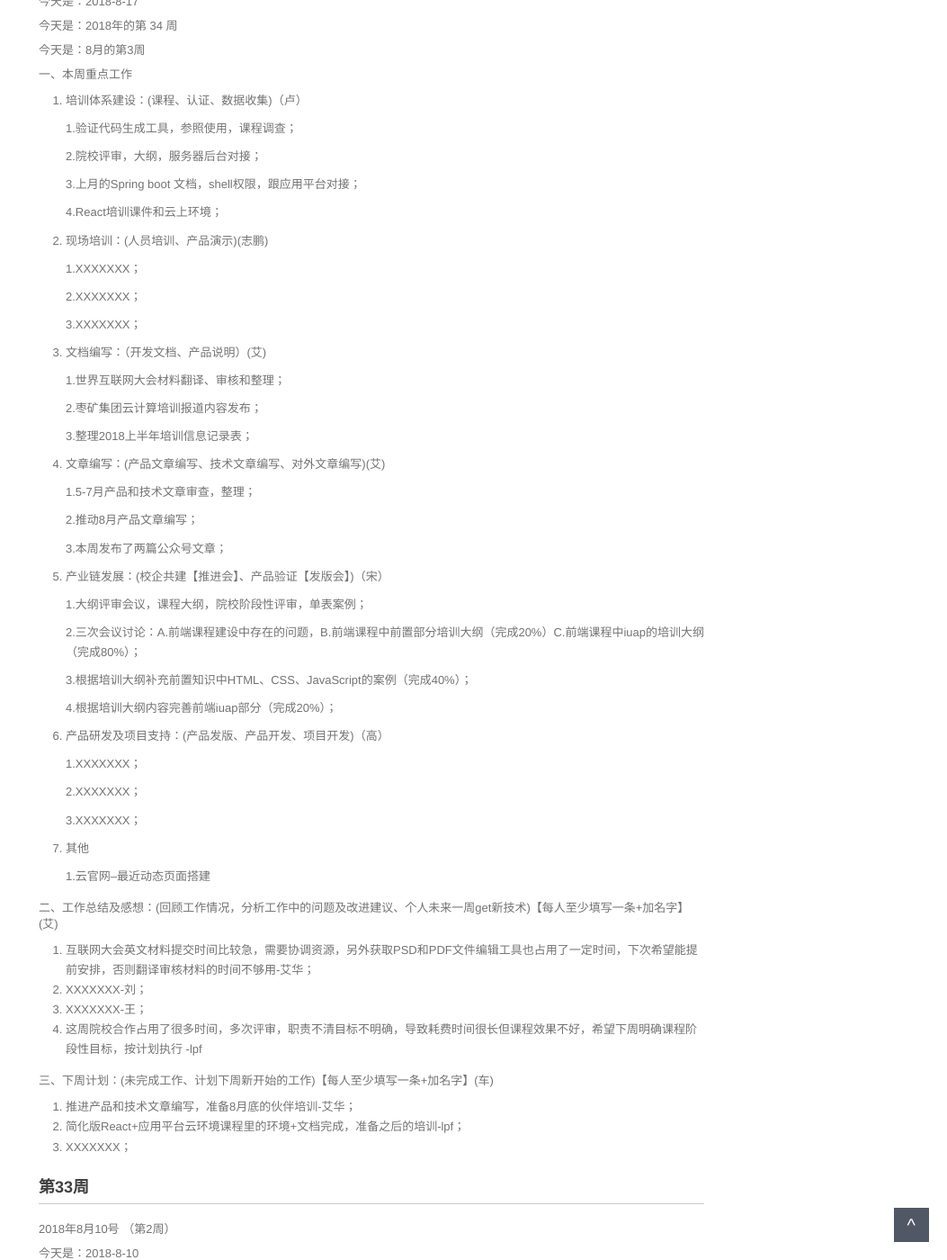
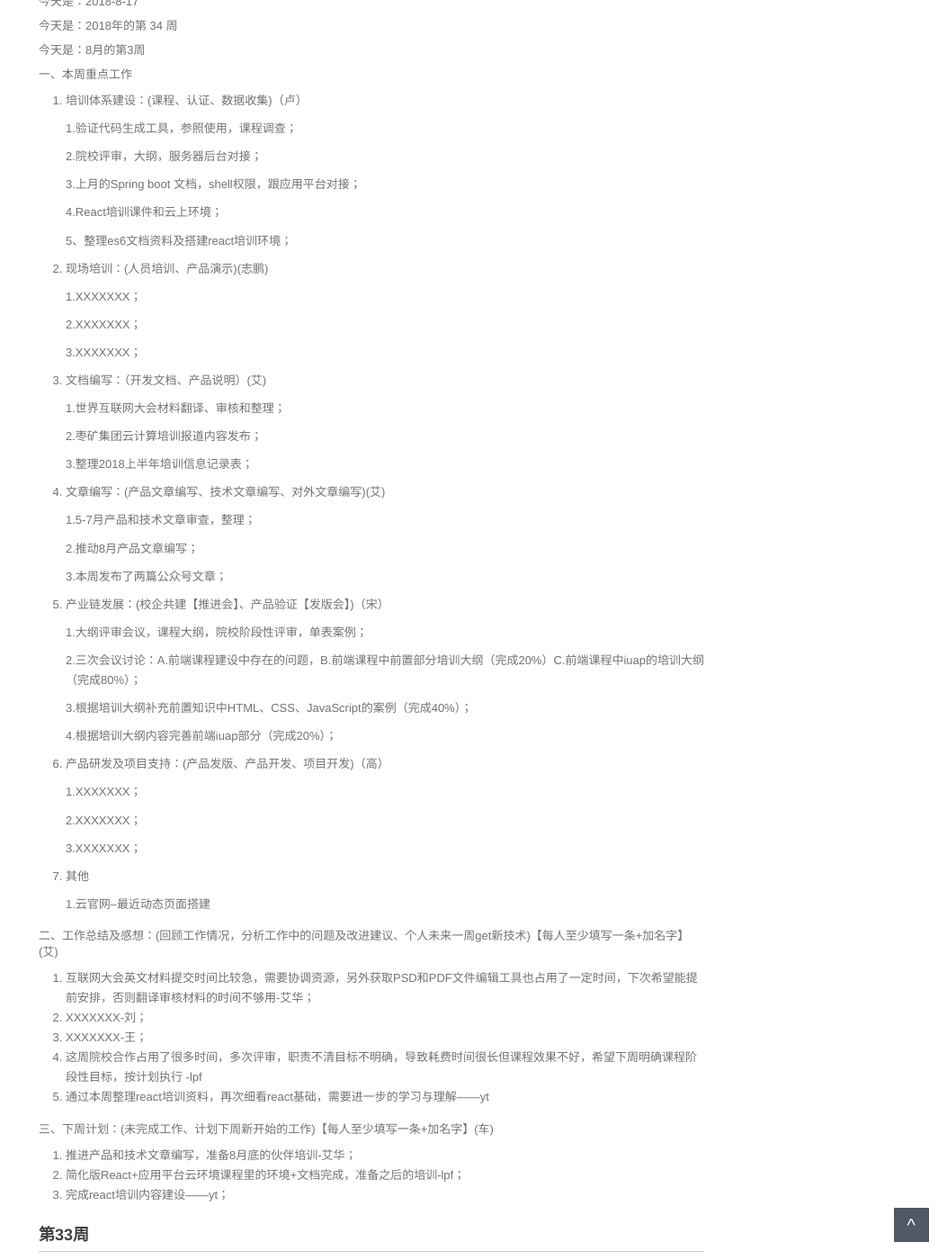
Before and after one commit to walllFlower/blog, a Jekyll site: the page built from _posts/2018-07-17-day_report_cxz.md, in a window 1280 px wide and 1400 px high, scrolled down 415 px. Shown: the whole window at 90% size, without its empty margins (227-1280 px from the left). Built offline with Jekyll 4.4.1, drawn with Linux system fonts in a browser that asks for light colours; comment, search, counter and statistics services are not loaded.

Commit message:
yt周报

```diff
--- a/_posts/2018-07-17-day_report_cxz.md
+++ b/_posts/2018-07-17-day_report_cxz.md
@@ -30,6 +30,8 @@ categories: 技术运营工作周报
     3.上月的Spring boot 文档，shell权限，跟应用平台对接；
 
     4.React培训课件和云上环境；
+
+    5、整理es6文档资料及搭建react培训环境；
 
 2. 现场培训：(人员培训、产品演示)(志鹏)
 
@@ -83,12 +85,13 @@ categories: 技术运营工作周报
 2. XXXXXXX-刘；
 3. XXXXXXX-王；
 4. 这周院校合作占用了很多时间，多次评审，职责不清目标不明确，导致耗费时间很长但课程效果不好，希望下周明确课程阶段性目标，按计划执行 -lpf
+5. 通过本周整理react培训资料，再次细看react基础，需要进一步的学习与理解——yt
 
 三、下周计划：(未完成工作、计划下周新开始的工作)【每人至少填写一条+加名字】(车)
 
 1. 推进产品和技术文章编写，准备8月底的伙伴培训-艾华；
 2. 简化版React+应用平台云环境课程里的环境+文档完成，准备之后的培训-lpf；
-3. XXXXXXX；
+3. 完成react培训内容建设——yt；
 
 
 
```
